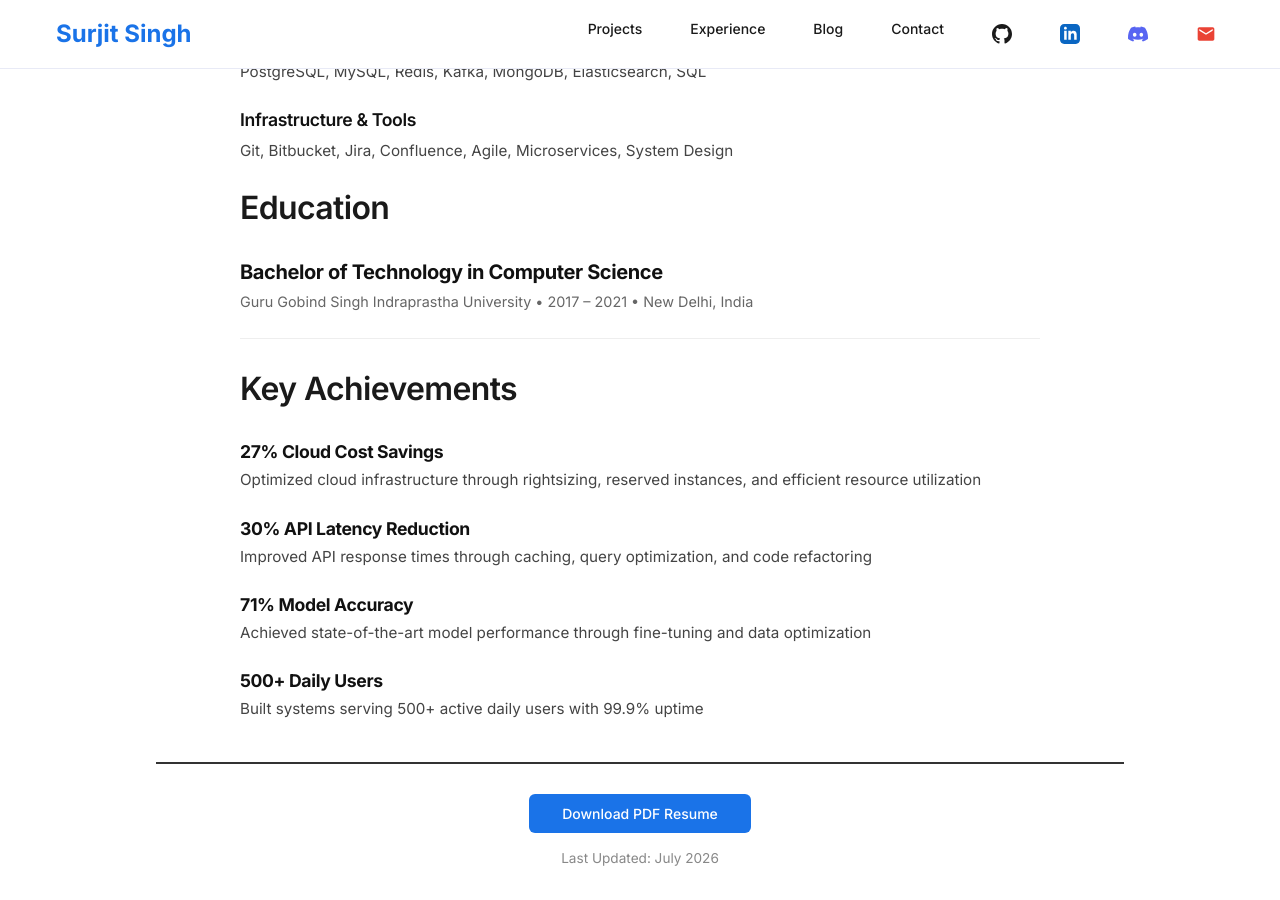
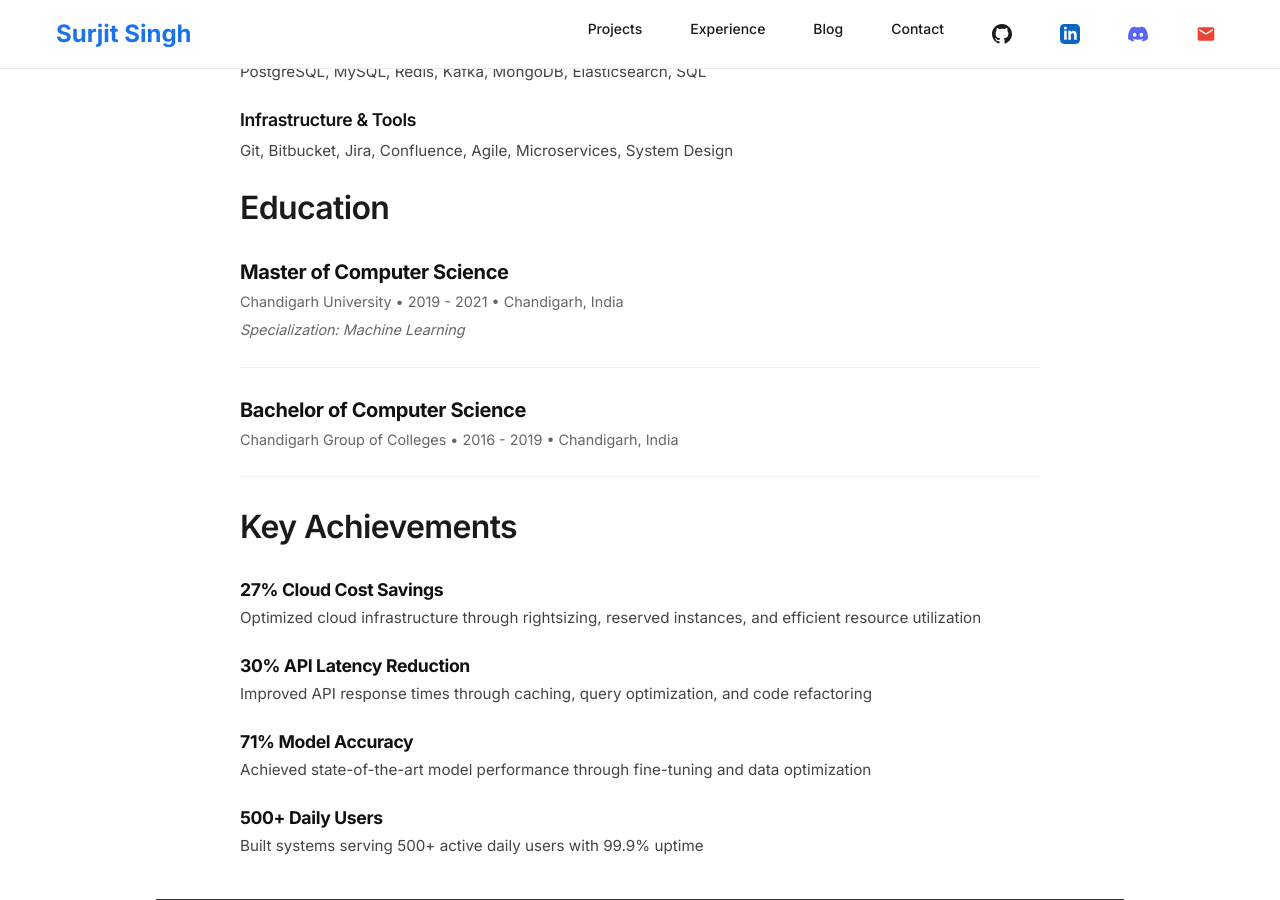
Before and after one commit to surjit7/surjit7.github.io, a Jekyll site: the page built from resume.md, in a window 1280 px wide and 900 px high, scrolled down 4289 px. Built offline with Jekyll 4.4.1, drawn with Linux system fonts in a browser that asks for light colours.

Commit message:
feat: Update education section with actual details
- Master of Computer Science, Chandigarh University (2019-2021)
- Specialization: Machine Learning
- Bachelor of Computer Science, Chandigarh Group of Colleges (2016-2019)
- Updated both resume.json and resume.html

```diff
--- a/_includes/resume.html
+++ b/_includes/resume.html
@@ -194,8 +194,14 @@
       <h2>Education</h2>
 
       <div class="resume-education">
-        <h3>Bachelor of Technology in Computer Science</h3>
-        <p>Guru Gobind Singh Indraprastha University &bull; 2017 – 2021 &bull; New Delhi, India</p>
+        <h3>Master of Computer Science</h3>
+        <p>Chandigarh University &bull; 2019 - 2021 &bull; Chandigarh, India</p>
+        <p><em>Specialization: Machine Learning</em></p>
+      </div>
+
+      <div class="resume-education">
+        <h3>Bachelor of Computer Science</h3>
+        <p>Chandigarh Group of Colleges &bull; 2016 - 2019 &bull; Chandigarh, India</p>
       </div>
 
       <h2>Key Achievements</h2>
```
Also changed, not shown: _data/resume.json (+11 -4 lines), 2 other files.
